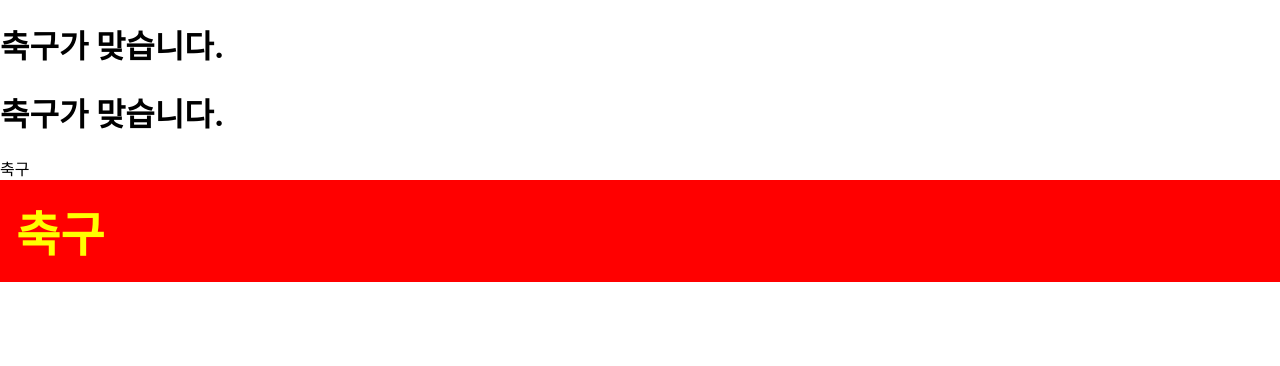
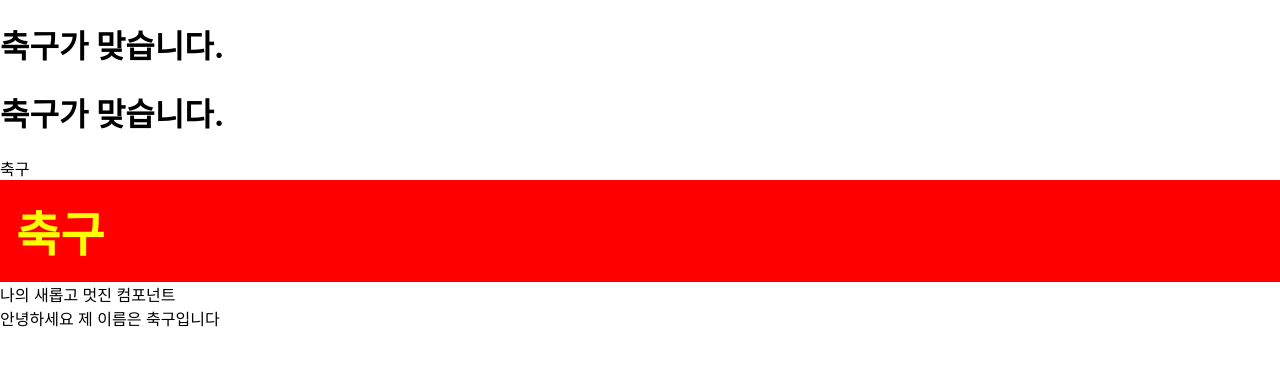
Before and after one commit to ohoCoding/React_Study, a React (Create React App) app: page / in a window 1280 px wide. Shown: the top 366 px of the page. Built offline with nearby package versions, Linux system fonts and the light colour scheme.

Commit message:
ReactStudy_SecondDayCommit

```diff
--- /dev/null
+++ b/src/App5.js
@@ -0,0 +1,7 @@
+import React from 'react';
+import MyComponent from './MyComponent';
+
+const App5 = () => {
+    return <MyComponent/>;
+};
+export default App5;
--- /dev/null
+++ b/src/App6.js
@@ -0,0 +1,7 @@
+import React from "react";
+import MyComponent2 from "./MyComponent2";
+
+const App6 = () => {
+    return <MyComponent2 name ="축구"/>;
+};
+export default App6;
--- /dev/null
+++ b/src/MyComponent.js
@@ -0,0 +1,6 @@
+import React from 'react';
+
+const MyComponent = () => {
+    return <div>나의 새롭고 멋진 컴포넌트</div>;
+};
+export default MyComponent;
--- /dev/null
+++ b/src/MyComponent2.js
@@ -0,0 +1,6 @@
+import React from "react";
+
+const MyComponent2 = props =>{
+    return <div> 안녕하세요 제 이름은 {props.name}입니다 </div>
+};
+export default MyComponent2;
--- a/src/index.js
+++ b/src/index.js
@@ -6,6 +6,8 @@ import App2 from './App2';
 import App3 from './App3';
 import App4 from './App4';
 import reportWebVitals from './reportWebVitals';
+import App5 from './App5';
+import App6 from './App6';
 
 ReactDOM.render(  //컴포넌트를 페이지에 렌더링하는 역할
   <React.StrictMode>
@@ -13,7 +15,8 @@ ReactDOM.render(  //컴포넌트를 페이지에 렌더링하는 역할
     <App2 />
     <App3 />
     <App4 />
-
+    <App5 />
+    <App6 />
   </React.StrictMode>,
   //
   document.getElementById('root')
```
